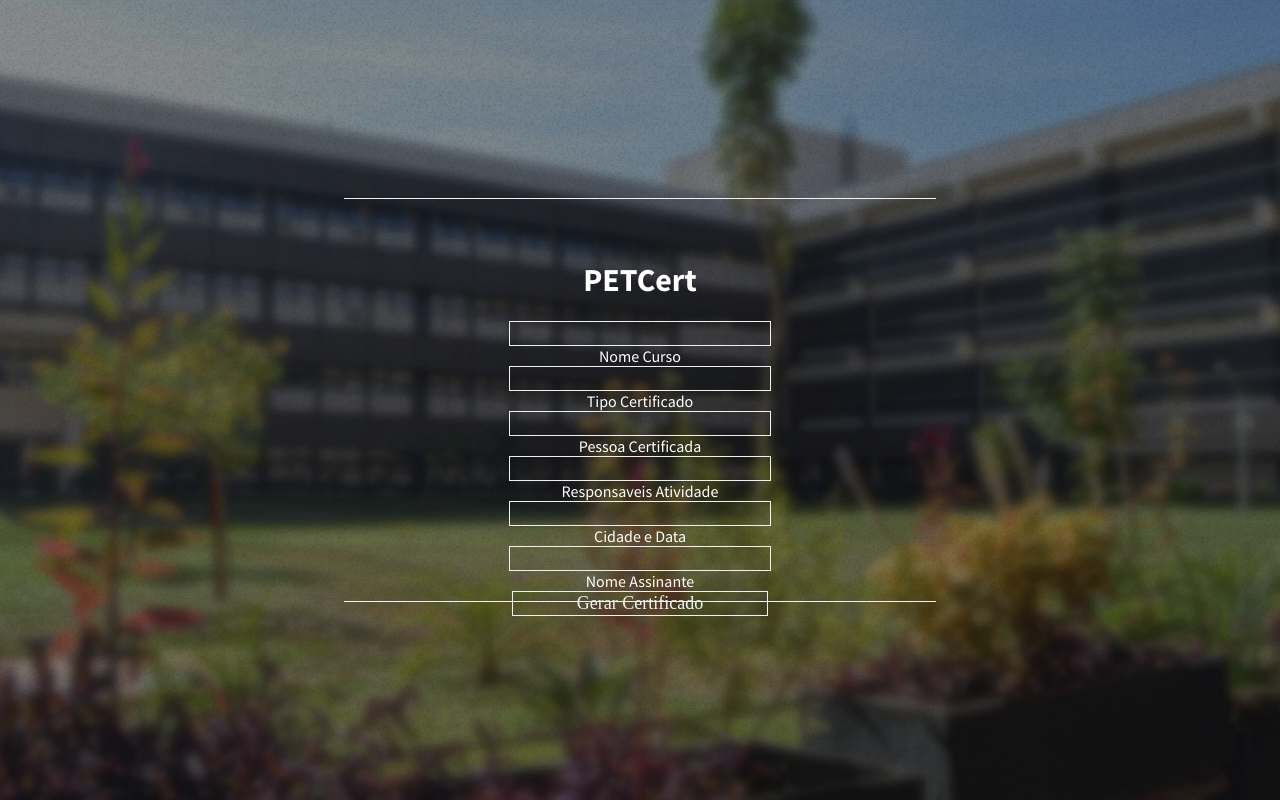
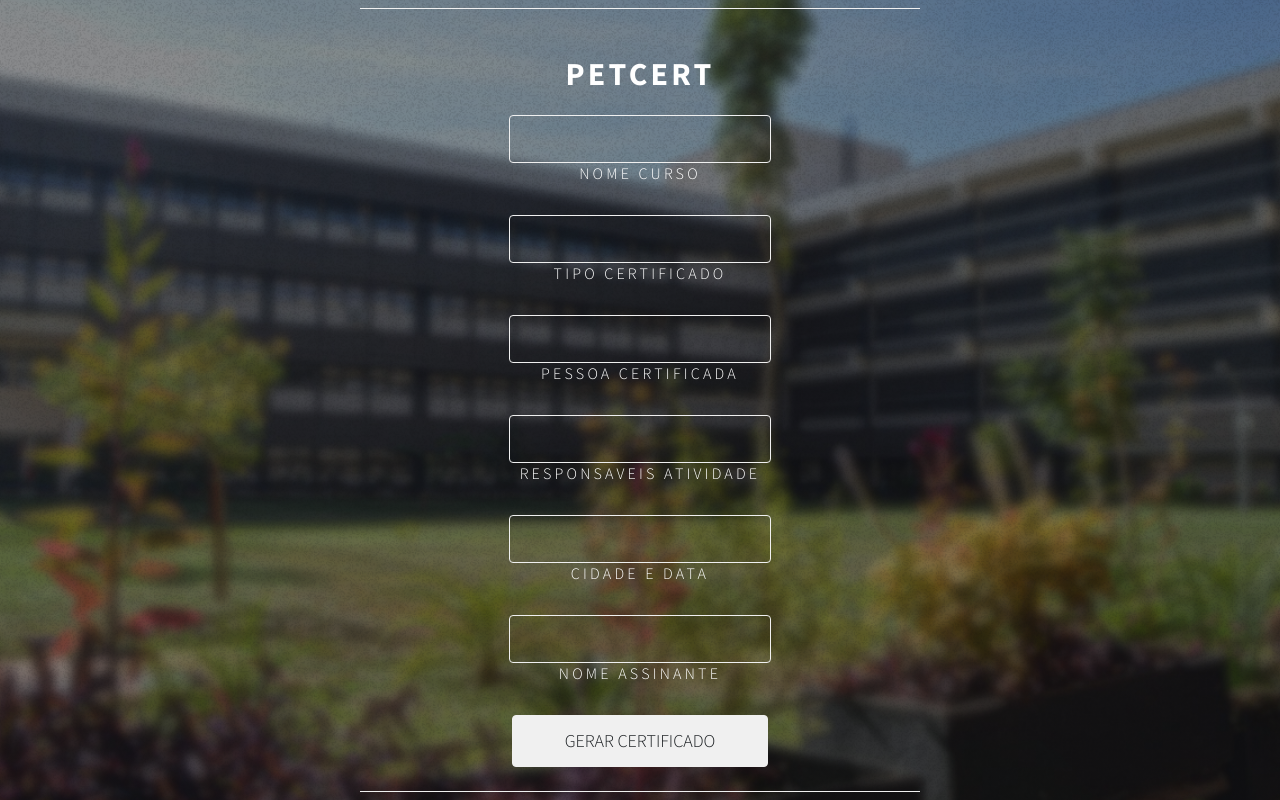
Before and after one commit to ImNotPETSIMC/PETCert_front-end, a React (Create React App) app: page / in a window 1280 px wide. Built offline with nearby package versions, Linux system fonts and the light colour scheme.

Commit message:
🌈 style: improve inputs stylization

```diff
--- a/src/PETCert.jsx
+++ b/src/PETCert.jsx
@@ -9,7 +9,7 @@ const generateInput = (name, label) => {
             <div className={id +"-container"}>
                 <input type="text" name="" id={id} />
                 <br />
-                <label htmlFor={id}>{name}</label>
+                <label htmlFor={id}>{name.toUpperCase()}</label>
             </div>
         )
     };
@@ -28,10 +28,10 @@ function PETCert() {
 
     return (
         <div className="PETCert">
-            <h1>PETCert</h1>
+            <h1>PETCERT</h1>
             <div id='inputs-container'>
                 {inputNames.map((input) => generateInput(input))}
-                <button type="submit" id='getCertificate'>Gerar Certificado</button>
+                <button type="submit" id='getCertificate'>GERAR CERTIFICADO</button>
             </div>
 
         </div>
--- a/src/styles/App.css
+++ b/src/styles/App.css
@@ -12,6 +12,7 @@
   justify-content: center;
   align-items: center;
   font-family: 'Source Sans Pro', sans-serif;
+  font-weight: 300;
 }
 
 .App-logo {
--- a/src/styles/PETCert.css
+++ b/src/styles/PETCert.css
@@ -2,31 +2,32 @@
     display: flex;
     flex-direction: column;
     align-items: center;
-    padding: 5vh;
+    justify-content: center;
+    padding: 3vh;
+
     width: 40vw;
-
 
     border-top: #f0f0f0 1px solid;
     border-bottom: #f0f0f0 1px solid;
+    letter-spacing: 0.2rem;
 }
 
 #inputs-container {
     display: flex;
     flex-wrap: wrap;
-    gap: 25%;
+    row-gap: 2rem;
 
-    height: 30vh;
     width: 40vw;
 
     justify-content: center;
     align-items: center;
+
 }
 
 #inputs-container > div {
-    flex-grow: 50%;
-    position: relative;
+    flex-basis: 50%;
+}
 
-}
 
 #inputs-container > div > input, #inputs-container > button {
     background-color: transparent;
@@ -37,8 +38,24 @@
     border: #f0f0f0 solid 0.1rem;
     text-align: center;
     width: 16rem;
+    border-radius: 4px;
+
+    line-height: 2.75rem;
 }
 
 #inputs-container > button {
     margin: 0 10vw;
+    background-color: #f0f0f0ff;
+    color: #1b1f22;
+    font-weight: 300;
+    font-family: 'Source Sans Pro', sans-serif;
+    padding: 3px;
+    transition: all 0.5s;
 }
+
+#inputs-container > button:hover {
+    margin: 0 10vw;
+    background-color: #1b1f22;
+    color: #f0f0f0ff;
+    transition: all 0.5s;
+}
```
